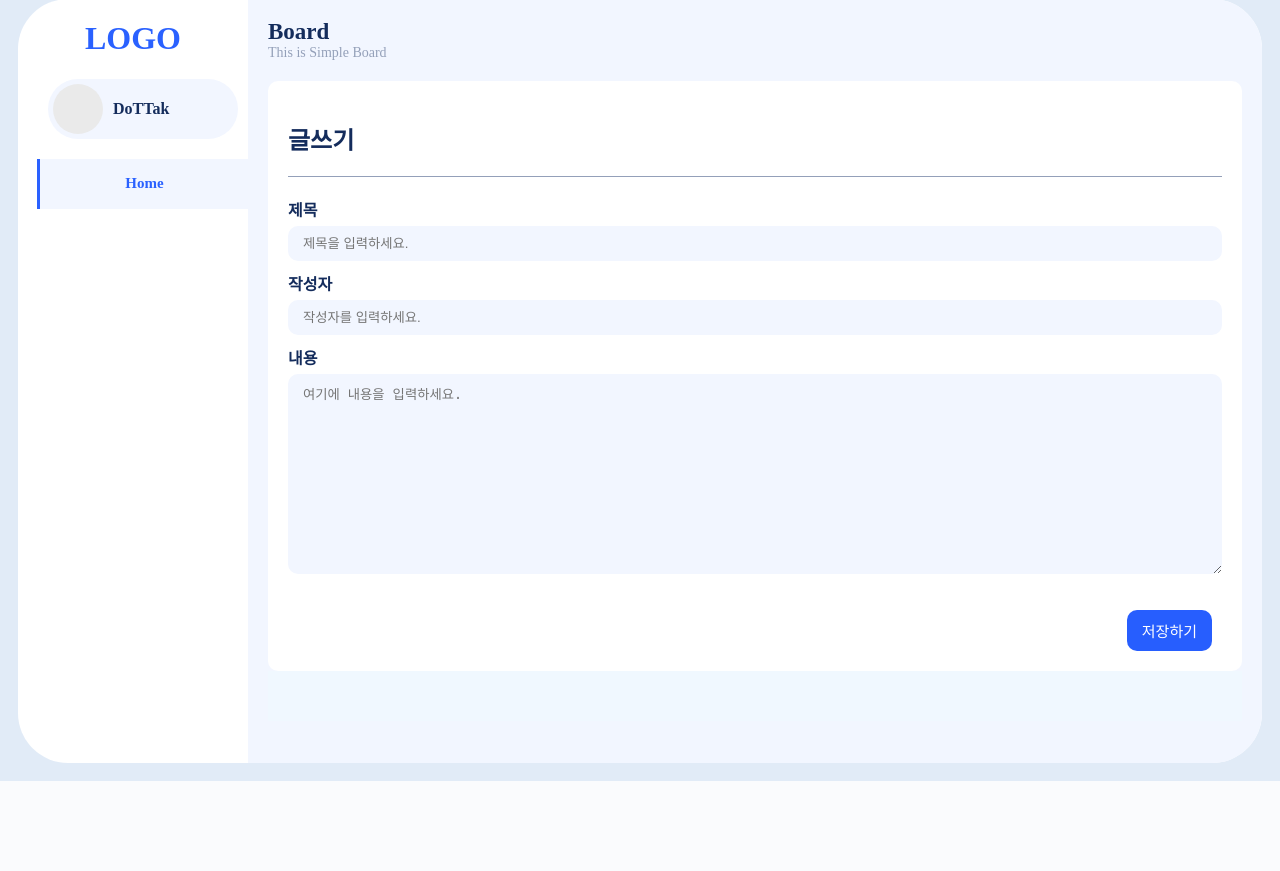
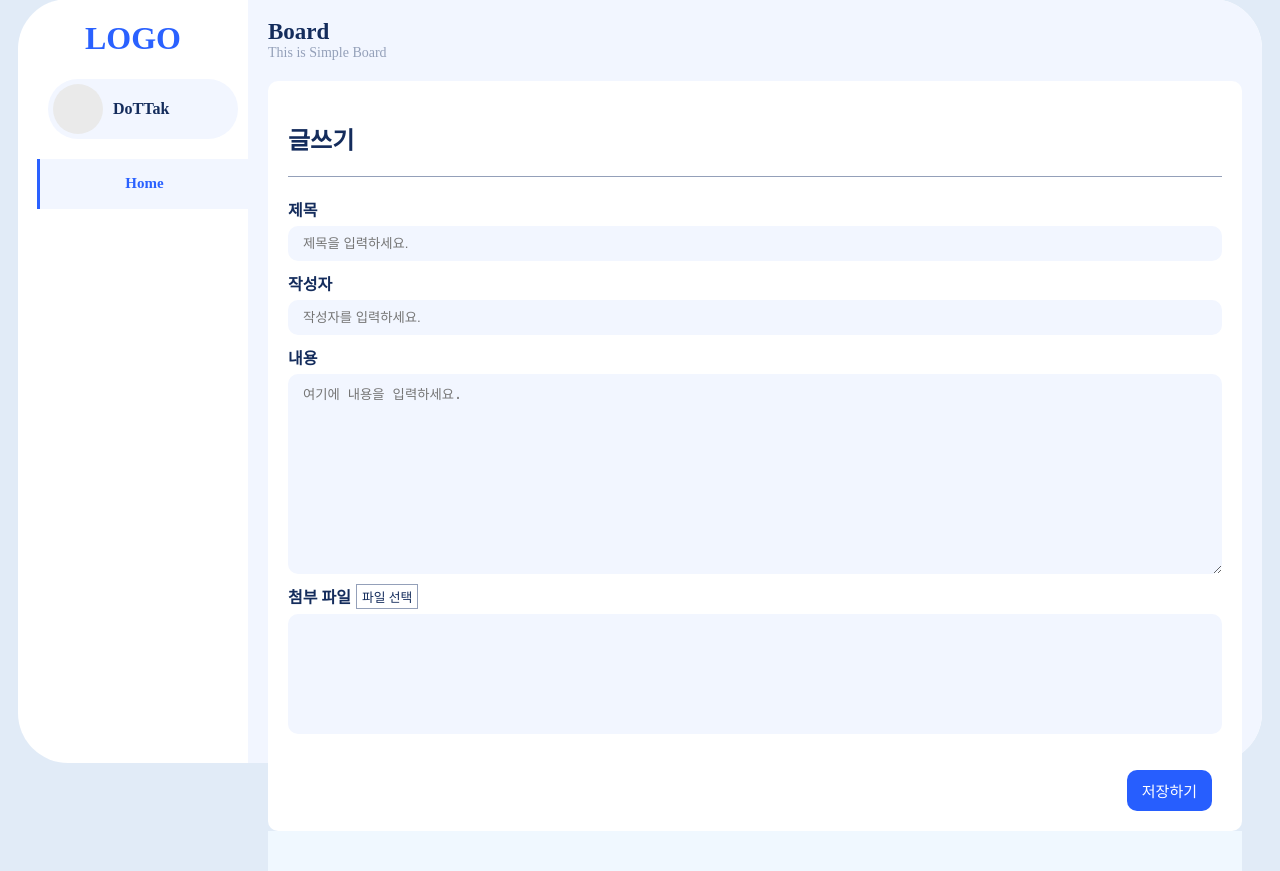
Before and after one commit to DoTTak/flask-simple-board, a Flask app: page /posts/write in a window 1280 px wide. Shown: the part 19-890 px from the top of the page. Before the commit the page ends 800 px from the top, so only its background shows below. Run offline with Flask 3, Linux system fonts and the light colour scheme.

Commit message:
backend: 프론트 연동 작업 - write.html

```diff
--- a/backend/templates/pages/write.html
+++ b/backend/templates/pages/write.html
@@ -20,9 +20,112 @@
             <label for="form-content">내용</label>
             <textarea name="form-content" id="form-content" placeholder="여기에 내용을 입력하세요."></textarea>
         </div>
+        <div class="form-item">
+            <div id="form-files-area">
+                <div class="form-files-top">
+                    <span id="form-files-label">첨부 파일</span>
+                    <label for="form-files">파일 선택</label>
+                    <input type="file" onchange="addFile(this)" name="form-files" id="form-files" multiple>
+                </div>
+                <div class="form-files-insert">
+                    <!-- <div class="file-box">
+                        <p>test.txt</p>
+                        <a href="">x</a>
+                    </div> -->
+                </div>
+            </div>
+        </div>
     </form>
 </div>
 <div id="content-bottom-menu">
     <button type="submit" form="form-write">저장하기</button>
 </div>
 {% endblock %}
+
+{% block custom_script %}
+<script>
+var fileNo = 0;
+var filesArr = new Array();
+
+/* 첨부파일 추가 */
+function addFile(obj){
+    var maxFileCnt = 5;   // 첨부파일 최대 개수
+    var attFileCnt = document.querySelectorAll('.file-box').length;    // 기존 추가된 첨부파일 개수
+    var remainFileCnt = maxFileCnt - attFileCnt;    // 추가로 첨부가능한 개수
+    var curFileCnt = obj.files.length;  // 현재 선택된 첨부파일 개수
+
+    // 첨부파일 개수 확인
+    if (curFileCnt > remainFileCnt) {
+        alert("첨부파일은 최대 " + maxFileCnt + "개 까지 첨부 가능합니다.");
+    }
+
+    for (var i = 0; i < Math.min(curFileCnt, remainFileCnt); i++) {
+
+        const file = obj.files[i];
+
+        // 첨부파일 검증
+        if (validation(file)) {
+            // 파일 배열에 담기
+            var reader = new FileReader();
+            reader.onload = function () {
+                filesArr.push(file);
+            };
+            reader.readAsDataURL(file)
+
+            var file_box = document.createElement('div');
+            file_box.innerHTML += '    <p>' + file.name +'</p>';
+            file_box.innerHTML += '    <a  onclick="deleteFile(' + fileNo + ');">x</a>';
+            file_box.className = "file-box"
+            file_box.id = "file_box_" + fileNo
+
+            document.getElementsByClassName("form-files-insert")[0].appendChild(file_box);
+            fileNo++;
+        } else {
+            continue;
+        }
+    }
+    // 초기화
+    document.querySelector("input[type=file]").value = "";
+}
+
+/* 첨부파일 검증 */
+function validation(obj){
+    const fileTypes = ['application/pdf', 'image/gif', 'image/jpeg', 'image/png']; // PDF, 이미지만 추가 가능
+    if (obj.name.length > 100) {
+        alert("파일명이 100자 이상인 파일은 제외되었습니다.");
+        return false;
+    } else if (obj.size > (100 * 1024 * 1024)) {
+        alert("최대 파일 용량인 100MB를 초과한 파일은 제외되었습니다.");
+        return false;
+    } else if (obj.name.lastIndexOf('.') == -1) {
+        alert("확장자가 없는 파일은 제외되었습니다.");
+        return false;
+    } else if (!fileTypes.includes(obj.type)) {
+        alert("첨부가 불가능한 파일은 제외되었습니다.");
+        return false;
+    } else {
+        return true;
+    }
+}
+
+/* 첨부파일 삭제 */
+function deleteFile(num) {
+    document.querySelector("#file_box_" + num).remove();
+    filesArr[num].is_delete = true;
+}
+
+/* 폼 전송 */
+function submitForm() {
+    // 폼데이터 담기
+    var form = document.querySelector("form");
+    var formData = new FormData(form);
+    for (var i = 0; i < filesArr.length; i++) {
+        // 삭제되지 않은 파일만 폼데이터에 담기
+        if (!filesArr[i].is_delete) {
+            formData.append("attach_file", filesArr[i]);
+        }
+    }
+    console.warn(formData)
+}
+</script>
+{% endblock %}
```
